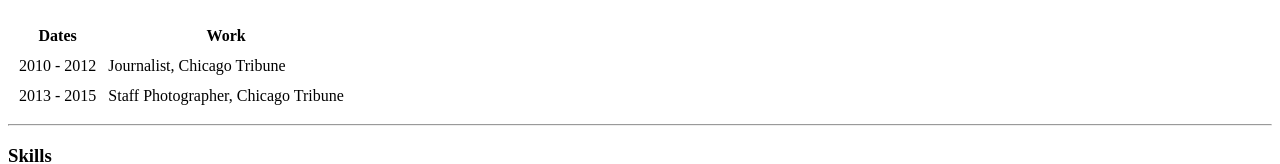
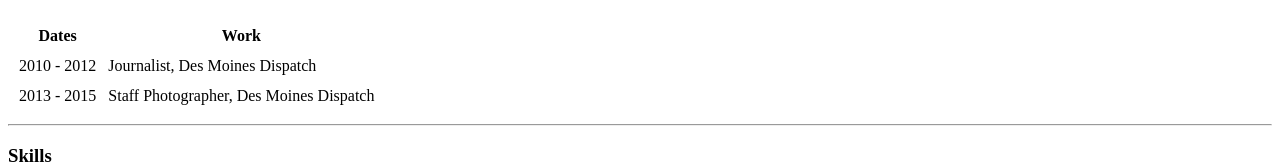
Before and after one commit to shoutwest/GroundFloor, a plain HTML site: page index.html in a window 1280 px wide. Shown: the part 439-603 px from the top of the page. Drawn offline with Linux system fonts and the light colour scheme.

Commit message:
Add files via upload

```diff
--- a/index.html
+++ b/index.html
@@ -37,11 +37,11 @@
     <tbody>
       <tr>
         <td>2010 - 2012</td>
-        <td>Journalist, Chicago Tribune</td>
+        <td>Journalist, Des Moines Dispatch</td>
       </tr>
       <tr>
         <td>2013 - 2015</td>
-        <td>Staff Photographer, Chicago Tribune</td>
+        <td>Staff Photographer, Des Moines Dispatch</td>
       </tr>
     </tbody>
   </table>
```
